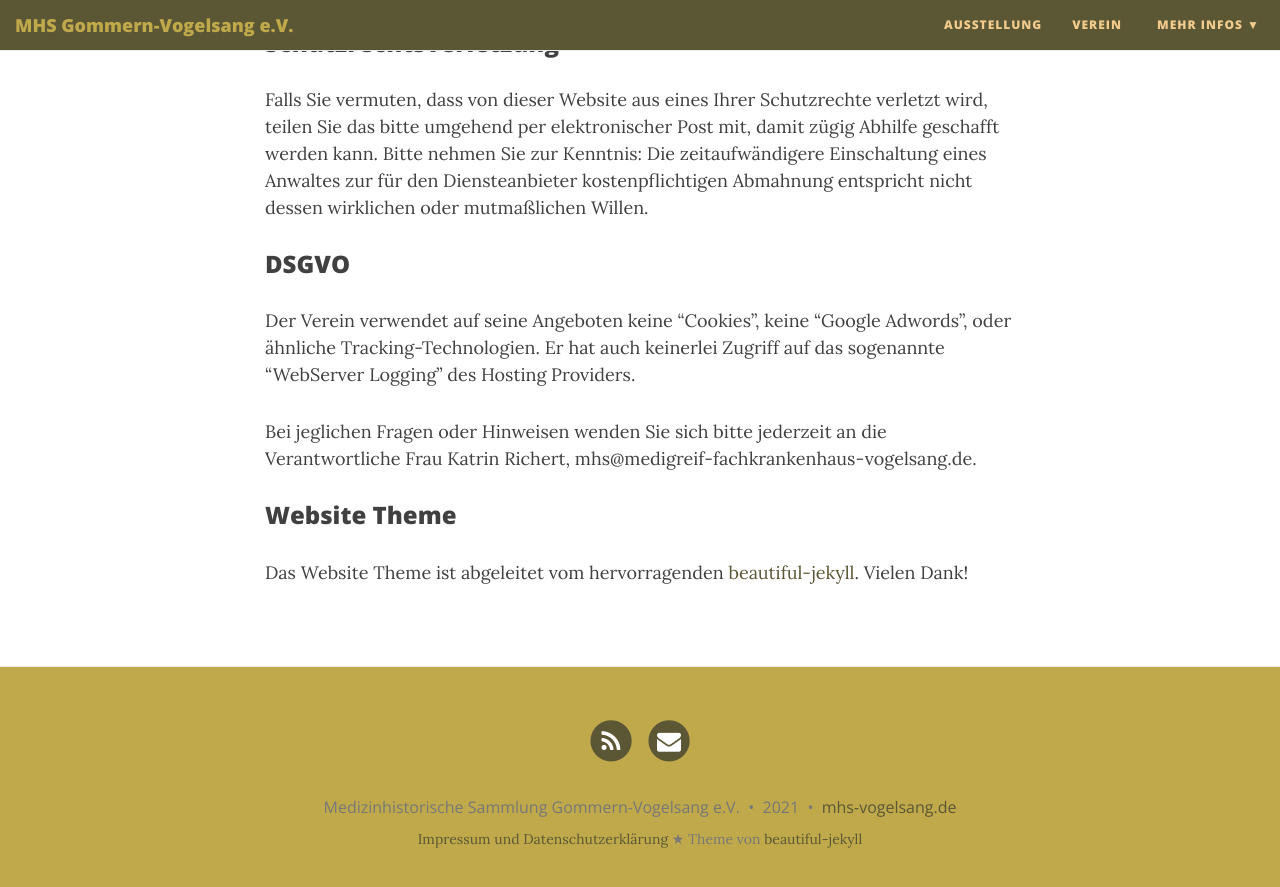
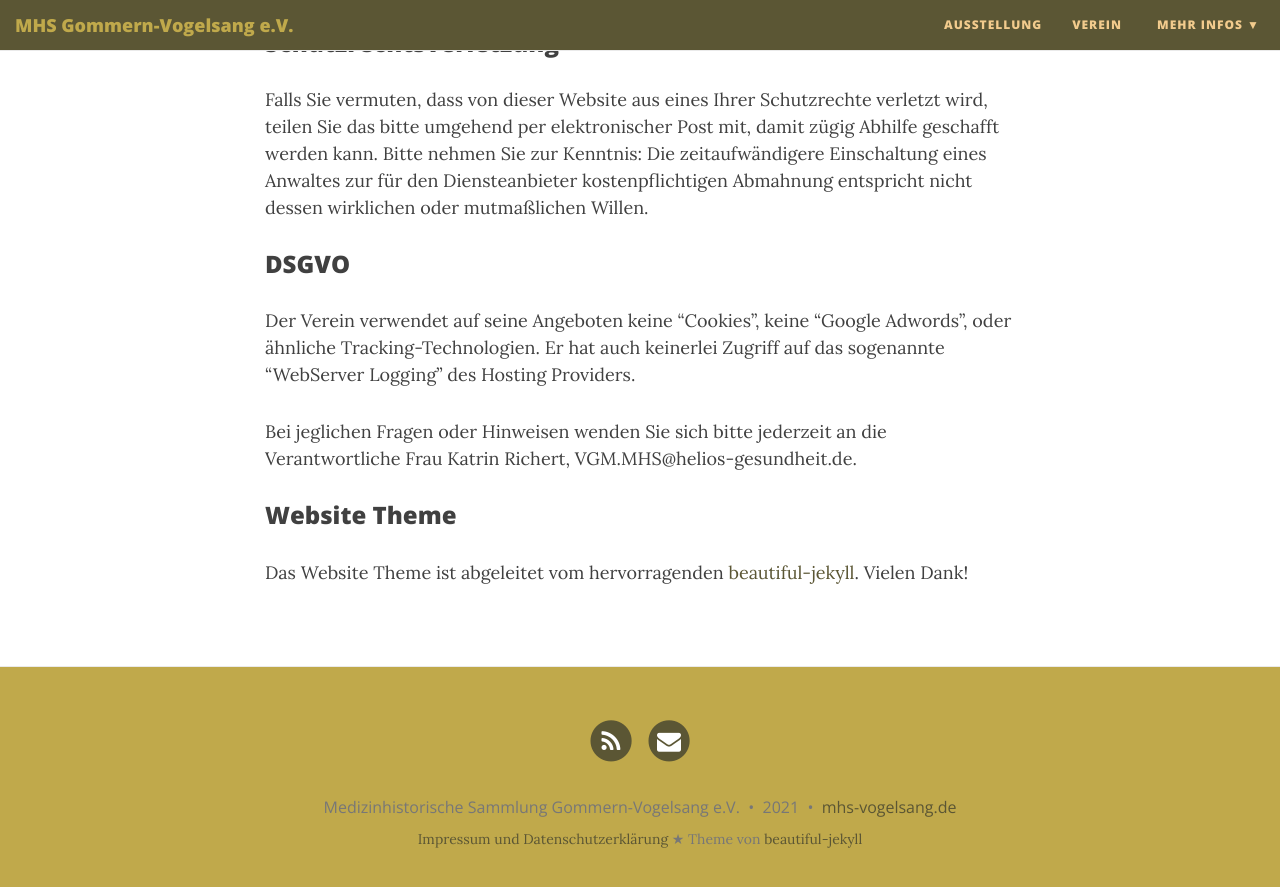
Before and after one commit to MedizinhistorischeSammlungVogelsang/WebSite, a Jekyll site: the page built from impressum.md, in a window 1280 px wide and 900 px high, scrolled down 1309 px. Shown: the top 887 px of the window. Built offline with Jekyll 4.4.1, drawn with Linux system fonts in a browser that asks for light colours; nearby versions of some CDN libraries.

Commit message:
Update impressum.md

```diff
--- a/impressum.md
+++ b/impressum.md
@@ -40,7 +40,7 @@ Der Verein verwendet auf seine Angeboten keine "Cookies", keine
 Zugriff auf das sogenannte "WebServer Logging" des Hosting Providers.
 
 Bei jeglichen Fragen oder Hinweisen wenden Sie sich bitte jederzeit an die
-Verantwortliche Frau Katrin Richert, mhs@medigreif-fachkrankenhaus-vogelsang.de.
+Verantwortliche Frau Katrin Richert, VGM.MHS@helios-gesundheit.de.
 
 
 ### Website Theme
```
